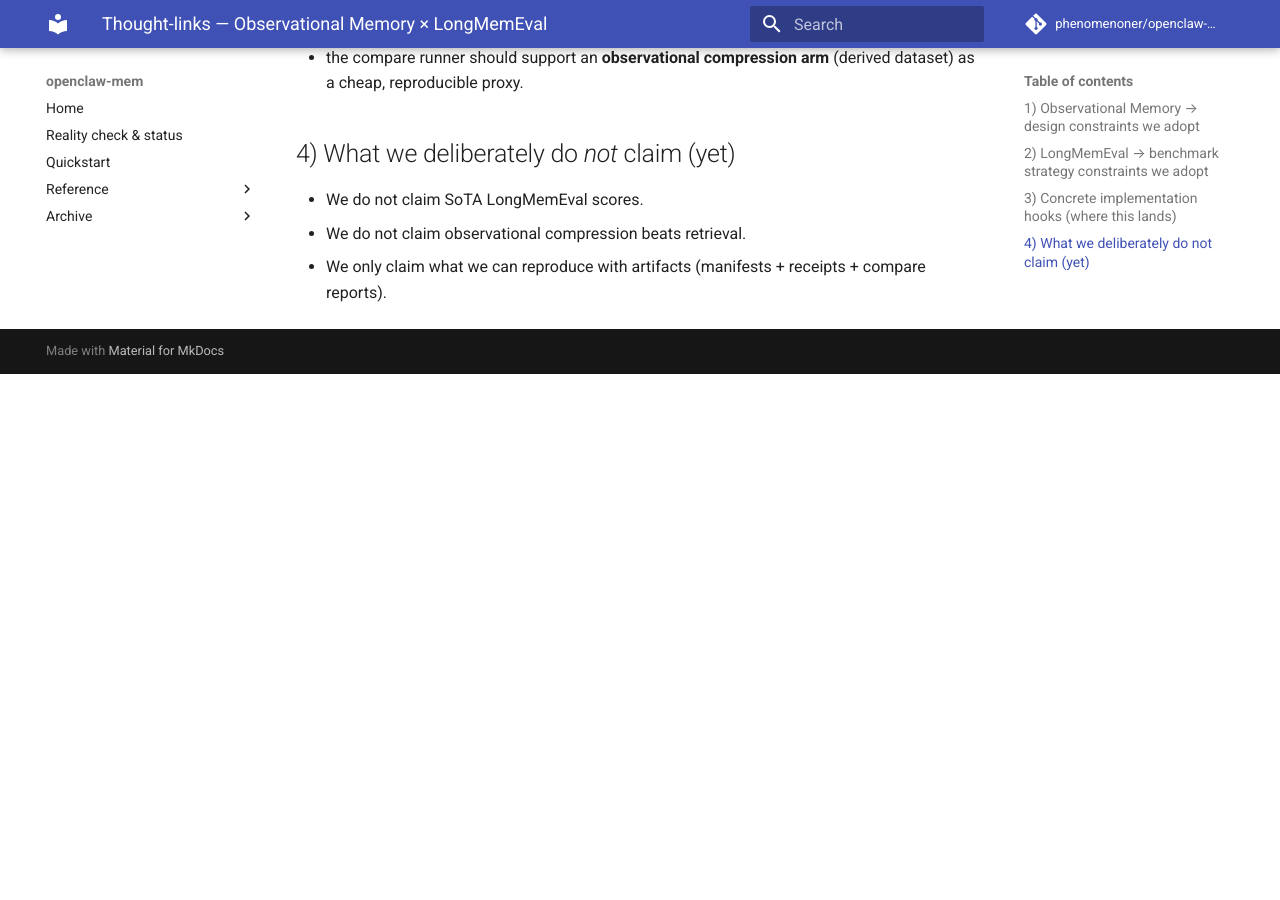
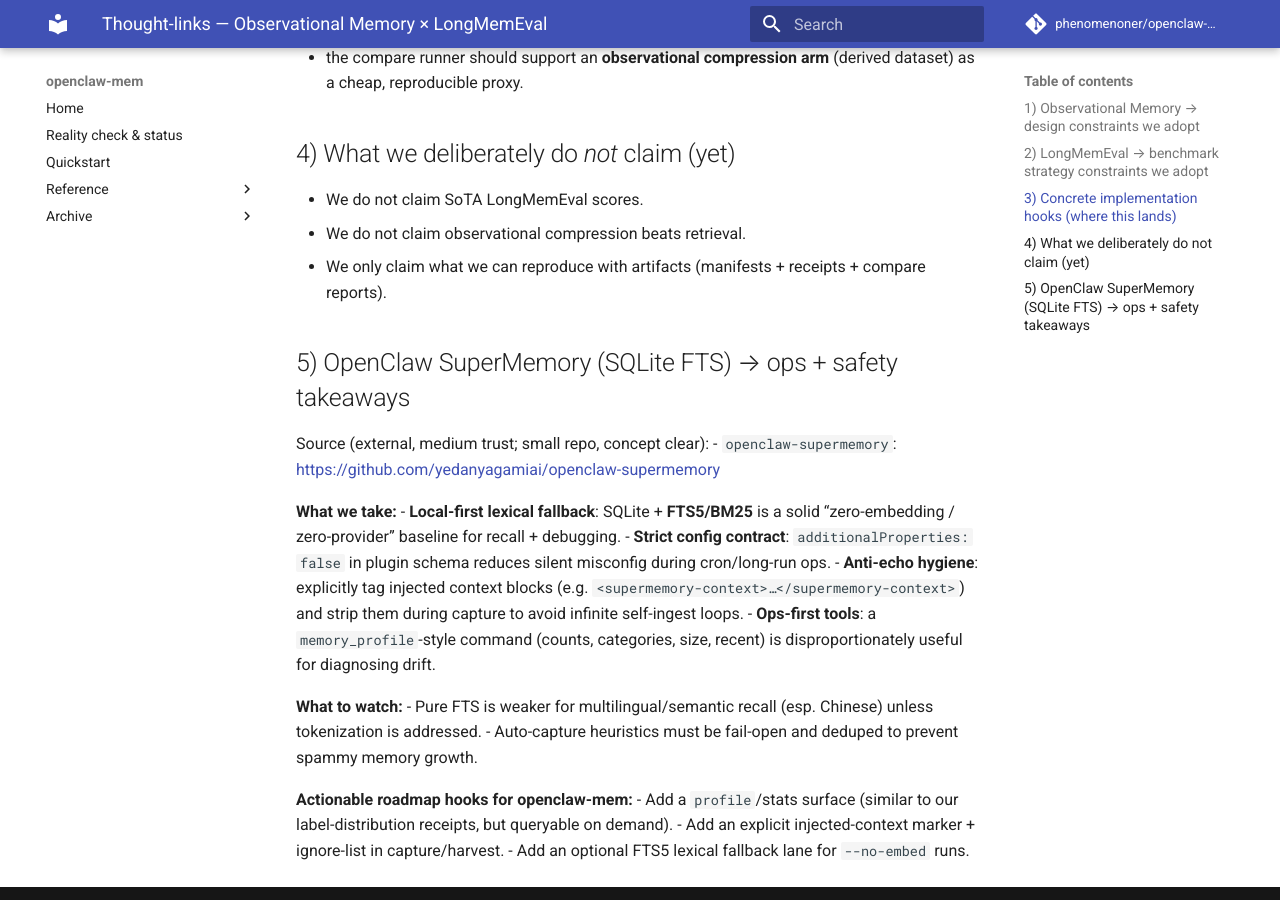
Before and after one commit to phenomenoner/openclaw-mem, an MkDocs documentation site: the page built from docs/thought-links.md, in a window 1280 px wide and 900 px high, scrolled down 1262 px. Built offline with MkDocs 1.6.1 and Material for MkDocs 9.7.7, drawn with Linux system fonts in a browser that asks for light colours; comment, search, counter and statistics services are not loaded; before the commit the page ends 1636 px from its top, so only the background shows below that.

Commit message:
docs: add thought-link notes from openclaw-supermemory (FTS/profile/anti-echo)

```diff
--- a/docs/thought-links.md
+++ b/docs/thought-links.md
@@ -54,3 +54,23 @@
 - We do not claim SoTA LongMemEval scores.
 - We do not claim observational compression beats retrieval.
 - We only claim what we can reproduce with artifacts (manifests + receipts + compare reports).
+
+## 5) OpenClaw SuperMemory (SQLite FTS) → ops + safety takeaways
+
+Source (external, medium trust; small repo, concept clear):
+- `openclaw-supermemory`: <https://github.com/yedanyagamiai/openclaw-supermemory>
+
+**What we take:**
+- **Local-first lexical fallback**: SQLite + **FTS5/BM25** is a solid “zero-embedding / zero-provider” baseline for recall + debugging.
+- **Strict config contract**: `additionalProperties: false` in plugin schema reduces silent misconfig during cron/long-run ops.
+- **Anti-echo hygiene**: explicitly tag injected context blocks (e.g. `<supermemory-context>…</supermemory-context>`) and strip them during capture to avoid infinite self-ingest loops.
+- **Ops-first tools**: a `memory_profile`-style command (counts, categories, size, recent) is disproportionately useful for diagnosing drift.
+
+**What to watch:**
+- Pure FTS is weaker for multilingual/semantic recall (esp. Chinese) unless tokenization is addressed.
+- Auto-capture heuristics must be fail-open and deduped to prevent spammy memory growth.
+
+**Actionable roadmap hooks for openclaw-mem:**
+- Add a `profile`/stats surface (similar to our label-distribution receipts, but queryable on demand).
+- Add an explicit injected-context marker + ignore-list in capture/harvest.
+- Add an optional FTS5 lexical fallback lane for `--no-embed` runs.
```
